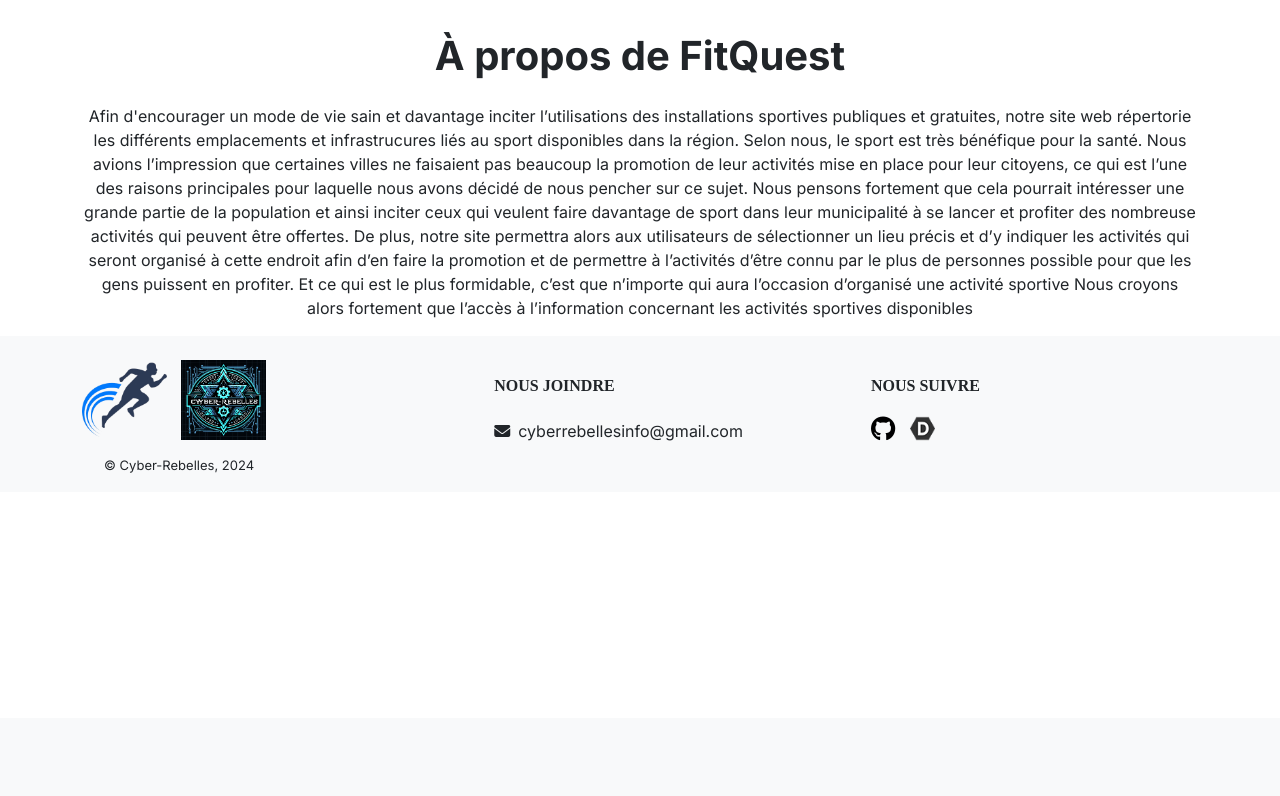
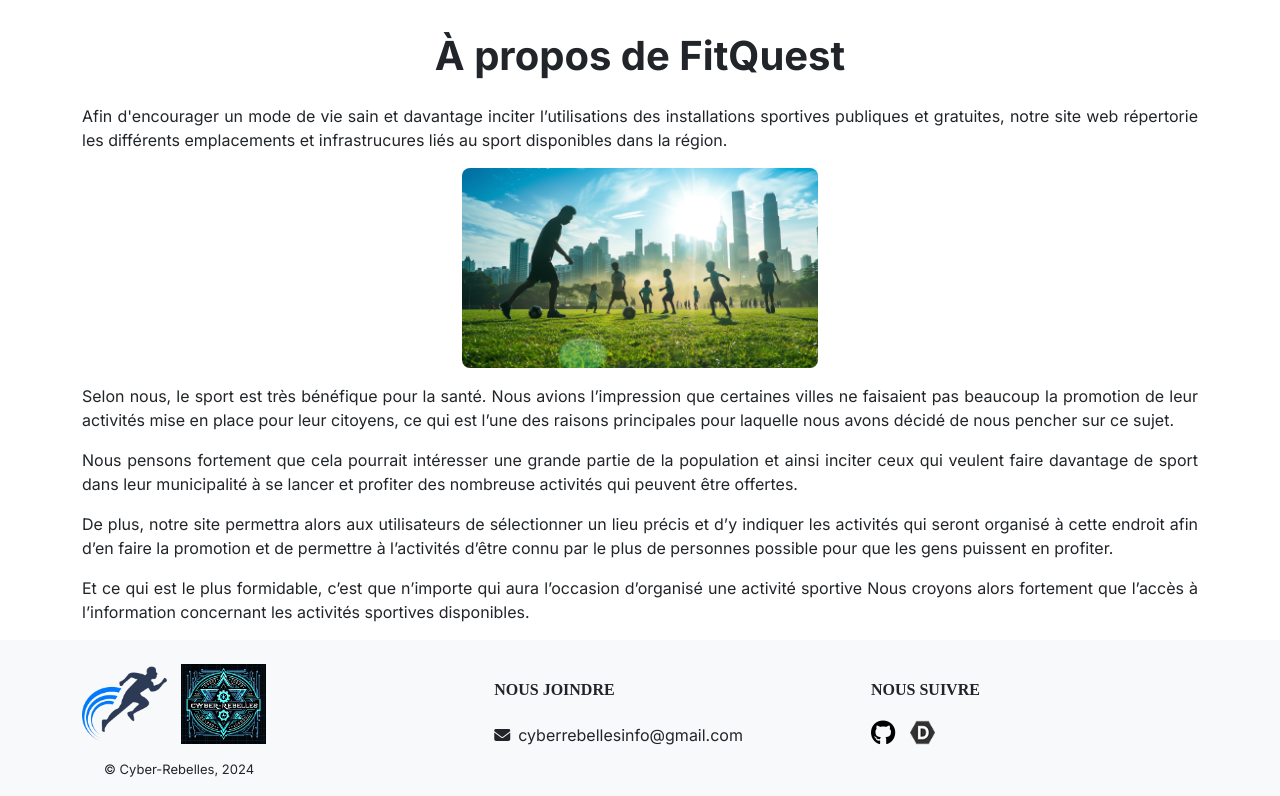
Before and after one commit to SamaelHeaven/HACKQC-Cyber-Rebelles-2024, a PHP site: page /public/views/about/index.php in a window 1280 px wide. Shown: the part 82-878 px from the top of the page. Before the commit the page ends 555 px from the top, so only its background shows below. Run offline with PHP 8.4, Linux system fonts and the light colour scheme; some libraries are stand-ins or nearby versions; some web fonts are replaced.

Commit message:
add: about text v1

```diff
--- a/public/stylesheets/general.css
+++ b/public/stylesheets/general.css
@@ -25,6 +25,12 @@ h6 {
     padding-bottom: 1rem;
 }
 
+.about-content p {
+    margin-bottom: 1rem;
+    text-align: justify;
+    text-justify: inter-word;
+}
+
 .about-content img {
     margin-bottom: 1rem;
     height: 200px;
--- a/public/templates/about-template.php
+++ b/public/templates/about-template.php
@@ -1,6 +1,16 @@
 <section class="container about-content">
     <h1>À propos de FitQuest</h1>
     <p>
-        Afin d'encourager un mode de vie sain et davantage inciter l’utilisations des installations sportives publiques et gratuites, notre site web répertorie les différents emplacements et infrastrucures liés au sport disponibles dans la région. Selon nous, le sport est très bénéfique pour la santé. Nous avions l’impression que certaines villes ne faisaient pas beaucoup la promotion de leur activités mise en place pour leur citoyens, ce qui est l’une des raisons principales pour laquelle nous avons décidé de nous pencher sur ce sujet. Nous pensons fortement que cela pourrait intéresser une grande partie de la population et ainsi inciter ceux qui veulent faire davantage de sport dans leur municipalité à se lancer et profiter des nombreuse activités qui peuvent être offertes. De plus, notre site permettra alors aux utilisateurs de sélectionner un lieu précis et d’y indiquer les activités qui seront organisé à cette endroit afin d’en faire la promotion et de permettre à l’activités d’être connu par le plus de personnes possible pour que les gens puissent en profiter. Et ce qui est le plus formidable, c’est que n’importe qui aura l’occasion d’organisé une activité sportive Nous croyons alors fortement que l’accès à l’information concernant les activités sportives disponibles
+        Afin d'encourager un mode de vie sain et davantage inciter l’utilisations des installations sportives publiques et gratuites, notre site web répertorie les différents emplacements et infrastrucures liés au sport disponibles dans la région.
     </p>
+    <img src="/public/images/urban-soccer-game-stockcake.jpg" alt="urban-soccer">
+    <p>
+        Selon nous, le sport est très bénéfique pour la santé. Nous avions l’impression que certaines villes ne faisaient pas beaucoup la promotion de leur activités mise en place pour leur citoyens, ce qui est l’une des raisons principales pour laquelle nous avons décidé de nous pencher sur ce sujet.
+    </p>
+
+    <p>Nous pensons fortement que cela pourrait intéresser une grande partie de la population et ainsi inciter ceux qui veulent faire davantage de sport dans leur municipalité à se lancer et profiter des nombreuse activités qui peuvent être offertes.</p>
+
+    <p>De plus, notre site permettra alors aux utilisateurs de sélectionner un lieu précis et d’y indiquer les activités qui seront organisé à cette endroit afin d’en faire la promotion et de permettre à l’activités d’être connu par le plus de personnes possible pour que les gens puissent en profiter.</p>
+
+    <p>Et ce qui est le plus formidable, c’est que n’importe qui aura l’occasion d’organisé une activité sportive Nous croyons alors fortement que l’accès à l’information concernant les activités sportives disponibles.</p>
 </section>
```
